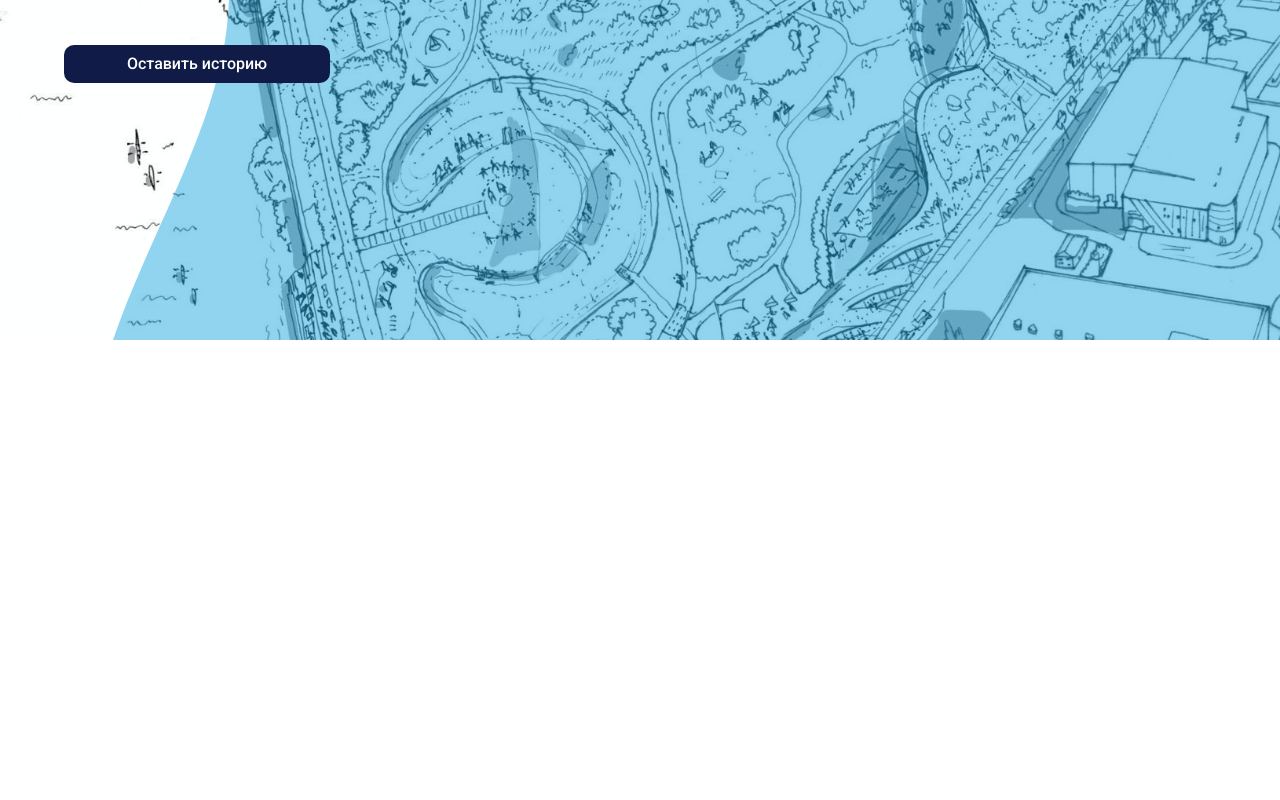
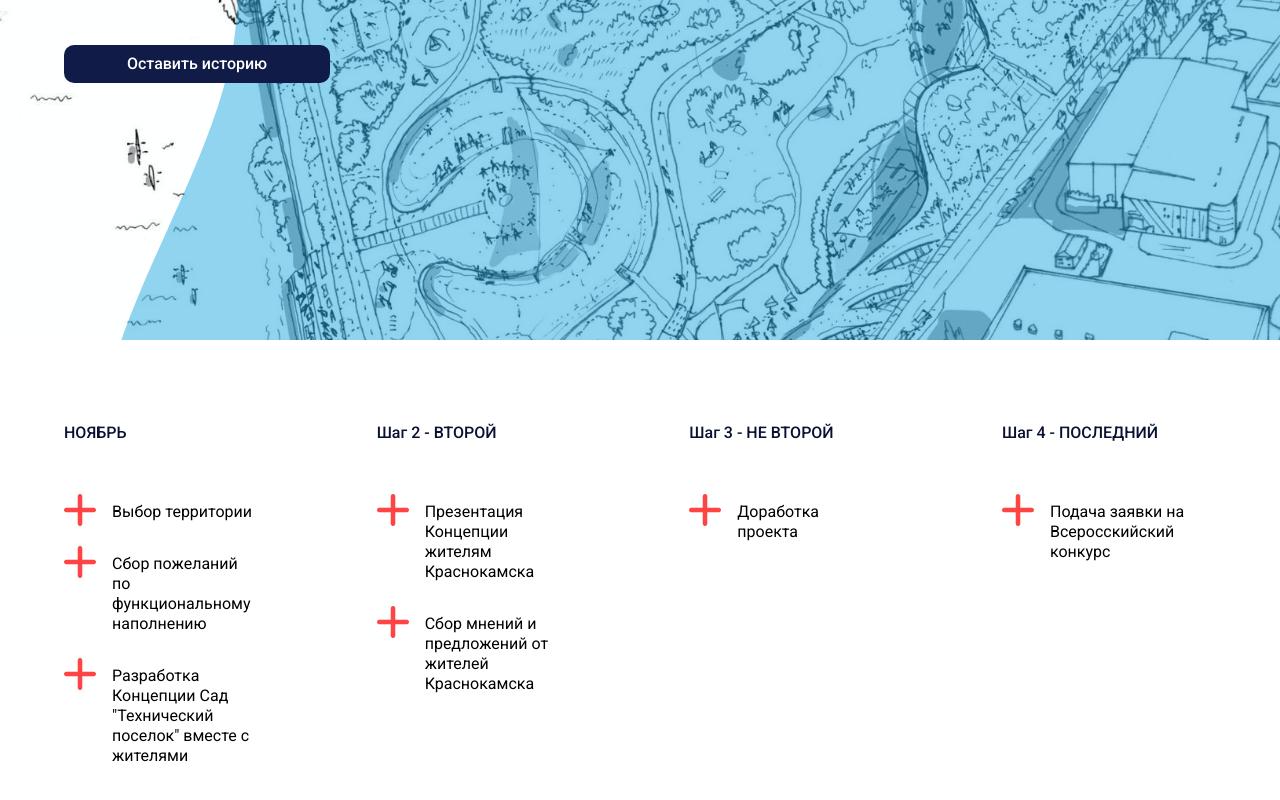
Before and after one commit to designunit/bereguray, a Next.js app: page / in a window 1280 px wide. Shown: the part 460-1260 px from the top of the page. Before the commit the page ends 800 px from the top, so only its background shows below. Built offline with nearby package versions, Linux system fonts and the light colour scheme.

Commit message:
readymag steps

```diff
--- a/src/components/Step/index.tsx
+++ b/src/components/Step/index.tsx
@@ -1,27 +1,16 @@
 import s from './styles.module.css'
 
 export type StepProps = {
-    arrow?: boolean
-    iconPath: string
     title: string
-    text: string
 }
 
-export const Step: React.SFC<StepProps> = ({ arrow = true , ...props}) => (
-    <>
-        <div className={s.content}>
-            <img src={props.iconPath} className={s.icon}/>
+export const Step: React.SFC<StepProps> = props => (
+    <div className={s.step}>
         <h3>
             {props.title}
         </h3>
         <p>
-                {props.text}
+            {props.children}
         </p>
     </div>
-        {!arrow ? null : (
-            <div className={s.arrow}>
-                <img src='static/stepArrow.svg' />
-            </div>
-        )}
-    </>
 )
--- a/src/components/Step/styles.module.css
+++ b/src/components/Step/styles.module.css
@@ -1,53 +1,38 @@
 .step {
     display: flex;
-    align-items: center;
-}
+    flex-direction: column;
+    justify-content: start;
+    /* align-items: center; */
 
-.content {
     width: 190px;
     margin-right: 24px;
 }
 
-.content p {
-    font-family: Roboto;
-    font-style: normal;
-    font-weight: normal;
-    font-size: 12px;
-    line-height: 18px;
+.step ul {
+    padding: 0;
+    list-style: none;
 }
 
-.icon {
-    width: 40px;
+.step li {
+    line-height: 1.25em;
+
+    position: relative;
+    padding: 8px 0px 8px 48px;
+    margin: 0px 0px 16px;
 }
 
-.arrow {
-    margin-right: 24px;
+.step ul li:before {
+    content: '';
+    position: absolute;
+    width: 32px;
+    height: 32px;
+
+    left: 0px;
+    top: 0px;
+
+    background-image: url('/static/plus-icon.png');
+    background-size: 32px;
 }
 
-@media screen and (max-width : 480px) {
-    .arrow {
-        display: none;
-    }
-
-    .content {
-        margin-right: 0;
-        margin-bottom: 48px;
-        width: 100%;
-
-        display: flex;
-        flex-direction: column;
-        align-items: center;
-    }
-
-    .content h3 {
-        /* h2 size  */
-        font-size: 2rem;
-        line-height: 2.5rem;
-
-        margin: .25rem 0;
-    }
-
-    .icon {
-        width: 30%;
-    }
+@media screen and (max-width: 480px) {
 }
--- a/src/components/Steps/index.tsx
+++ b/src/components/Steps/index.tsx
@@ -1,28 +1,7 @@
 import s from './styles.module.css'
-import { Step } from '../Step'
 
 export const Steps: React.SFC = props => (
     <div className={s.container}>
-        <Step
-            iconPath={'/static/stepIcon.svg'}
-            title={'Шаг 1 - ПЕРВЫЙ'}
-            text={'Lorem ipsum dolor sit amet, consectetuer adipiscing elit. Aenean commodo ligula eget dolor.'}
-        />
-        <Step
-            iconPath={'/static/stepIcon.svg'}
-            title={'Шаг 2 - ВТОРОЙ'}
-            text={'Lorem ipsum dolor sit amet, consectetuer adipiscing elit. Aenean commodo ligula eget dolor.'}
-        />
-        <Step
-            iconPath={'/static/stepIcon.svg'}
-            title={'Шаг 3 - НЕ ВТОРОЙ'}
-            text={'Lorem ipsum dolor sit amet, consectetuer adipiscing elit. Aenean commodo ligula eget dolor.'}
-        />
-        <Step
-            arrow={false}
-            iconPath={'/static/stepIcon.svg'}
-            title={'Шаг 4 - ПОСЛЕДНИЙ'}
-            text={'Lorem ipsum dolor sit amet, consectetuer adipiscing elit. Aenean commodo ligula eget dolor.'}
-        />
+        {props.children}
     </div>
 )
--- a/src/components/Steps/styles.module.css
+++ b/src/components/Steps/styles.module.css
@@ -1,7 +1,7 @@
 .container {
     display: flex;
     justify-content: space-between;
-    align-items: center;
+    align-items: flex-start;
 
     padding: 5%;
 
--- a/src/pages/index.tsx
+++ b/src/pages/index.tsx
@@ -7,6 +7,8 @@ import { PageSection } from 'src/components/PageSection'
 import { Bubble } from 'src/components/Bubble'
 import { Meta, IMeta } from 'src/components/Meta'
 // import { Steps } from 'src/components/Steps'
+import { Steps } from 'src/components/Steps'
+import { Step } from 'src/components/Step'
 
 interface PageProps {
     meta: IMeta
@@ -46,7 +48,39 @@ const Index: NextPage<PageProps> = props => (
         </PageSection>
 
         {/* <Stories /> */}
-        {/* <Steps /> */}
+        <Steps>
+            <Step
+                title={'НОЯБРЬ'}
+            >
+                <ul>
+                    <li>Выбор территории</li>
+                    <li>Сбор пожеланий по функциональному наполнению</li>
+                    <li>Разработка Концепции Сад "Технический поселок" вместе с жителями</li>
+                </ul>
+            </Step>
+            <Step
+                title={'Шаг 2 - ВТОРОЙ'}
+            >
+                <ul>
+                    <li>Презентация Концепции жителям Краснокамска</li>
+                    <li>Сбор мнений и предложений от жителей Краснокамска</li>
+                </ul>
+            </Step>
+            <Step
+                title={'Шаг 3 - НЕ ВТОРОЙ'}
+            >
+                <ul>
+                    <li>Доработка проекта</li>
+                </ul>
+            </Step>
+            <Step
+                title={'Шаг 4 - ПОСЛЕДНИЙ'}
+            >
+                <ul>
+                    <li>Подача заявки на Всеросскийский конкурс</li>
+                </ul>
+            </Step>
+        </Steps>
     </ParallaxProvider>
 )
 
```
Also changed, not shown: public/static/plus-icon.png (added). Lines whose indentation alone changed are shown as unchanged.
